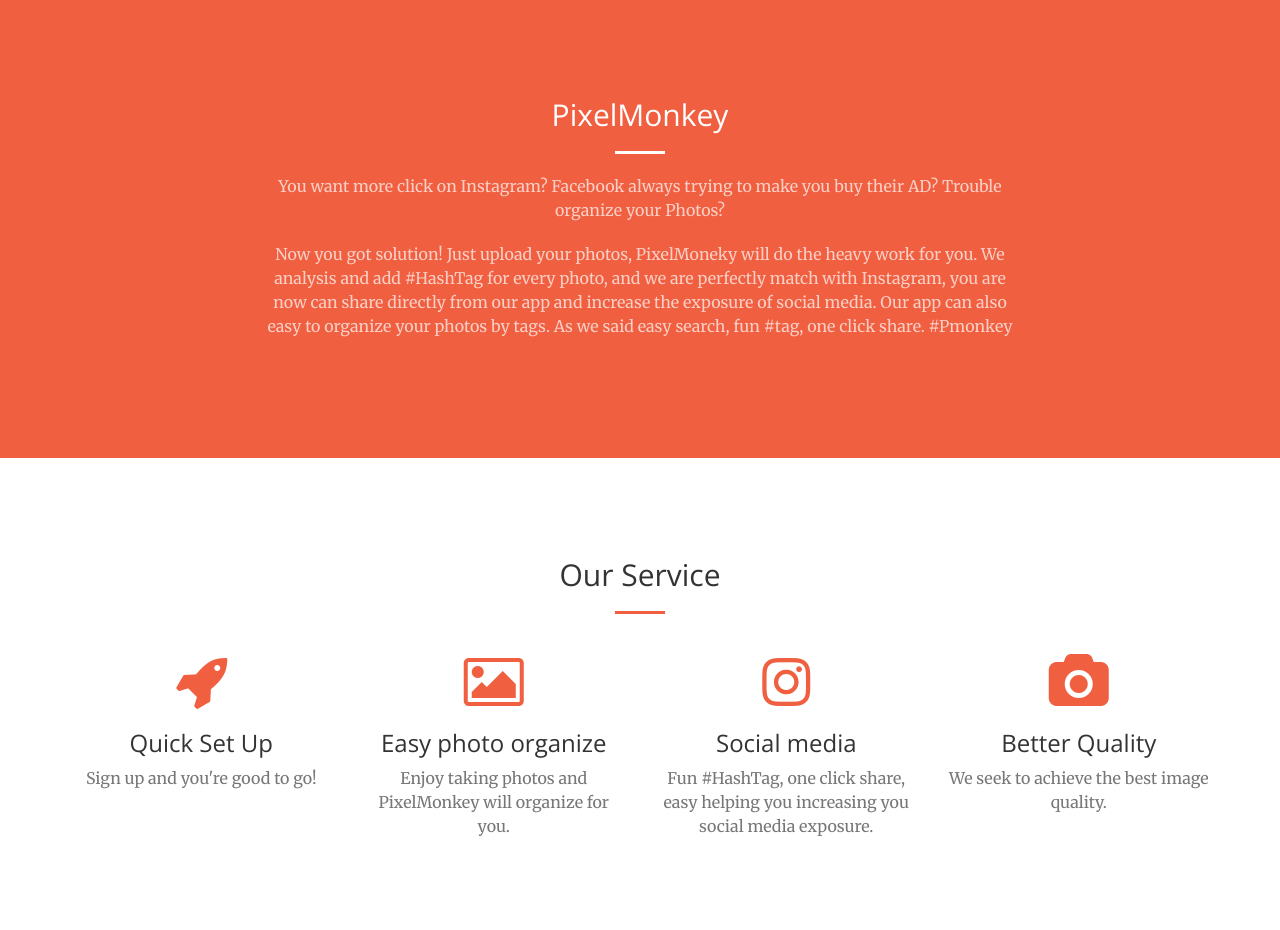
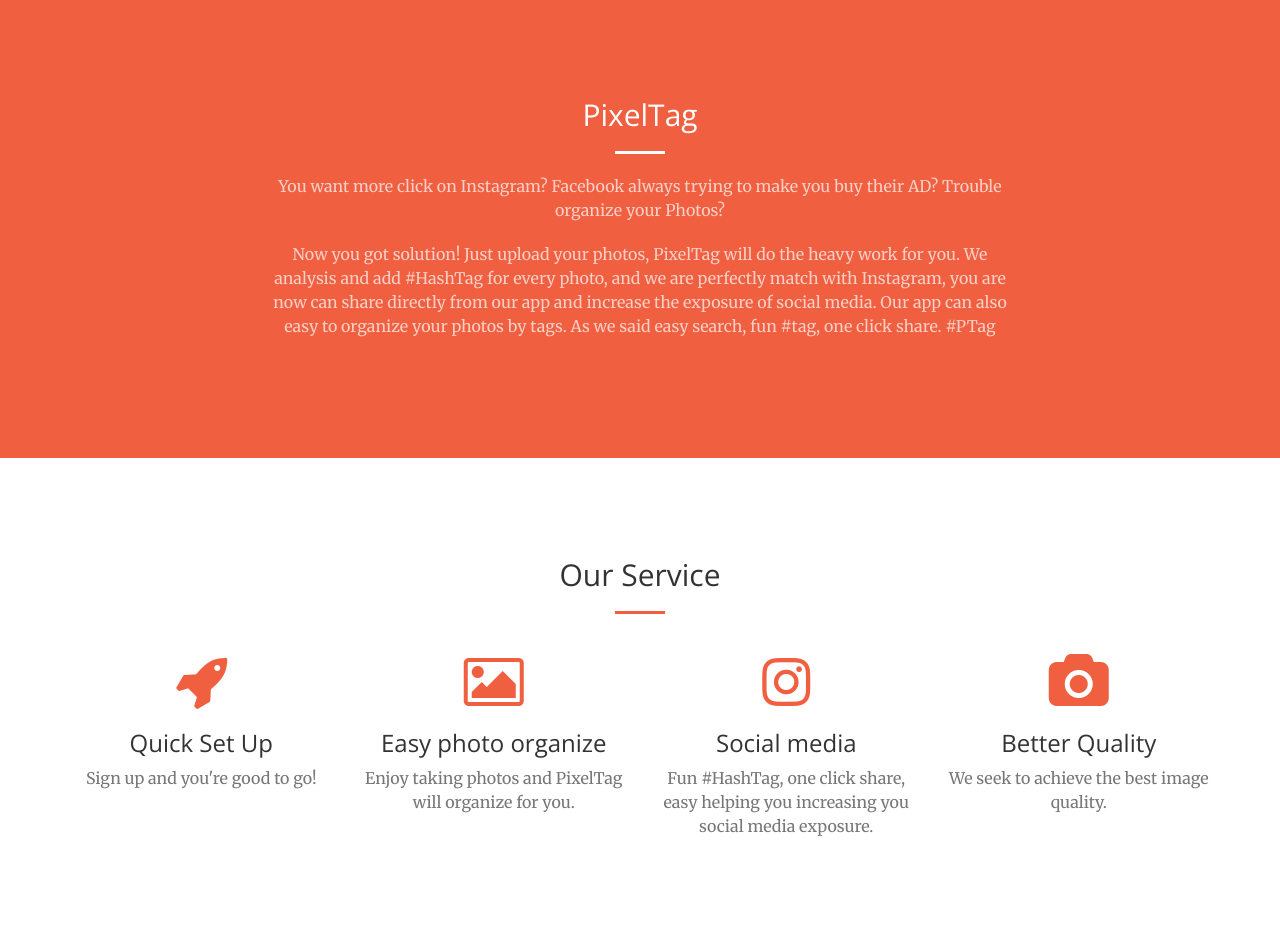
Before and after one commit to johnny7861532/PixelMonkey, a plain HTML site: page index.html in a window 1280 px wide. Shown: the part 802-1732 px from the top of the page. Drawn offline with nearby package versions, Linux system fonts and the light colour scheme.

Commit message:
name changing
From pixel monkey to Pixel Tag

```diff
--- a/index.html
+++ b/index.html
@@ -9,7 +9,7 @@
     <meta name="description" content="Photo, AI, hashtag, tag, organize, instagram, facebook, flow, click, social media exposure">
     <meta name="author" content="JohnnyHsieh">
 
-    <title>Pixel Monkey , The best way to organize your photos and increasing your social media exposure with app.</title>
+    <title>PixelTag , The best way to organize your photos and increasing your social media exposure with app.</title>
 
     <!-- Bootstrap Core CSS -->
     <link href="vendor/bootstrap/css/bootstrap.min.css" rel="stylesheet">
@@ -31,14 +31,14 @@
         <script src="https://oss.maxcdn.com/libs/html5shiv/3.7.0/html5shiv.js"></script>
         <script src="https://oss.maxcdn.com/libs/respond.js/1.4.2/respond.min.js"></script>
     <![endif]-->
-    <meta property="og:title" content="PixelMonkey - Simple Landing Page"/>
+    <meta property="og:title" content="PixelTag - Share to Instagram"/>
     <meta property="og:type" content="website"/>
     <meta property="og:url" content="https://johnny7861532.github.io/PixelMonkey/index.html"/>
     <meta property="og:image" content="https://johnny7861532.github.io/PixelMonkey/img/preview.png"/>
-    <meta property="og:description" content="PixelMonkey your best way to organize your photos and increasing your social media exposure with app."/>
-    <meta property="og:site_name" content="PixelMonkey"/>
+    <meta property="og:description" content="PixelTag your best way to organize your photos and increasing your social media exposure with app."/>
+    <meta property="og:site_name" content="PixelTag"/>
     <meta property="article:tag" content="Photo organize, social media" />
-    <meta property="article:tag" content="instagram, facebok, social medai exposure" />
+    <meta property="article:tag" content="Instagram, facebok, social medai exposure" />
     <meta property="section:tag" content="Landing page" />
 
     <script>
@@ -66,7 +66,7 @@
                 <button type="button" class="navbar-toggle collapsed" data-toggle="collapse" data-target="#bs-example-navbar-collapse-1">
                     <span class="sr-only">Toggle navigation</span> Menu <i class="fa fa-bars"></i>
                 </button>
-                <a class="navbar-brand page-scroll" href="#page-top">PixelMonkey</a>
+                <a class="navbar-brand page-scroll" href="#page-top">PixelTag</a>
             </div>
 
             <!-- Collect the nav links, forms, and other content for toggling -->
@@ -113,10 +113,10 @@
         <div class="container">
             <div class="row">
                 <div class="col-lg-8 col-lg-offset-2 text-center">
-                    <h2 class="section-heading">PixelMonkey</h2>
+                    <h2 class="section-heading">PixelTag</h2>
                     <hr class="light">
                     <p class="text-faded">You want more click on Instagram? Facebook always trying to make you buy their AD? Trouble organize your Photos?</p>
-                    <p class="text-faded">Now you got solution! Just upload your photos, PixelMoneky will do the heavy work for you. We analysis and add #HashTag for every photo, and we are perfectly match with Instagram, you are now can share directly from our app and increase the exposure of social media. Our app can also easy to organize your photos by tags. As we said easy search, fun #tag, one click share. #Pmonkey </p>
+                    <p class="text-faded">Now you got solution! Just upload your photos, PixelTag will do the heavy work for you. We analysis and add #HashTag for every photo, and we are perfectly match with Instagram, you are now can share directly from our app and increase the exposure of social media. Our app can also easy to organize your photos by tags. As we said easy search, fun #tag, one click share. #PTag </p>
                 </div>
             </div>
         </div>
@@ -144,7 +144,7 @@
                     <div class="service-box">
                         <i class="fa fa-4x fa-picture-o text-primary sr-icons"></i>
                         <h3>Easy photo organize</h3>
-                        <p class="text-muted">Enjoy taking photos and PixelMonkey will organize for you.</p>
+                        <p class="text-muted">Enjoy taking photos and PixelTag will organize for you.</p>
                     </div>
                 </div>
                 <div class="col-lg-3 col-md-6 text-center">
```
